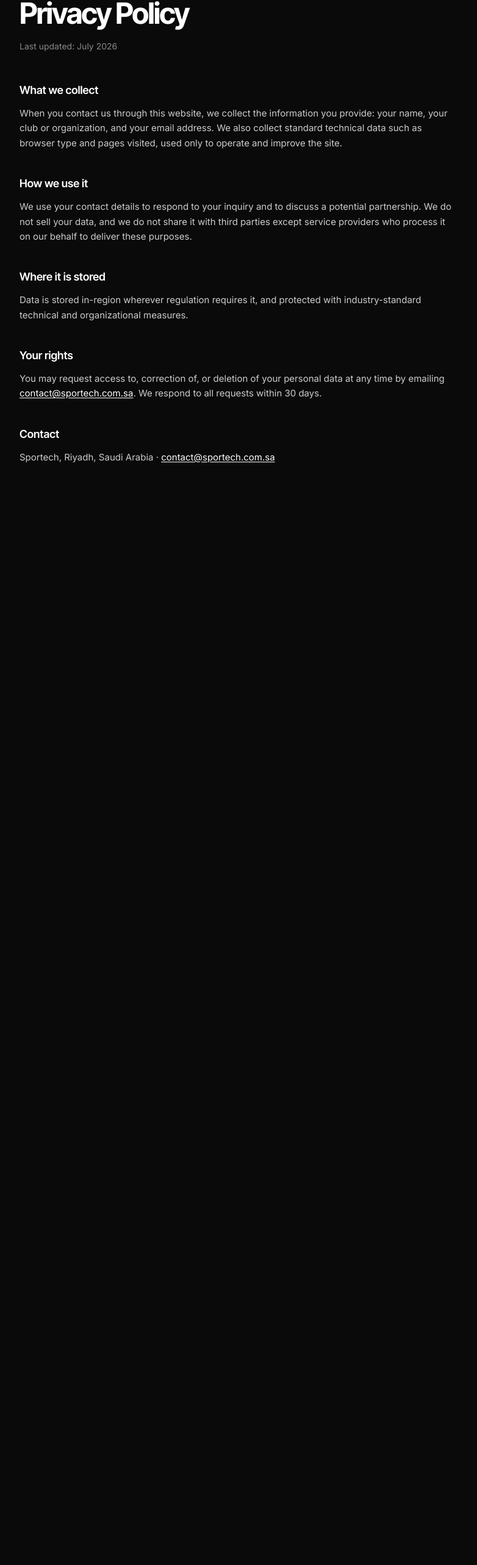
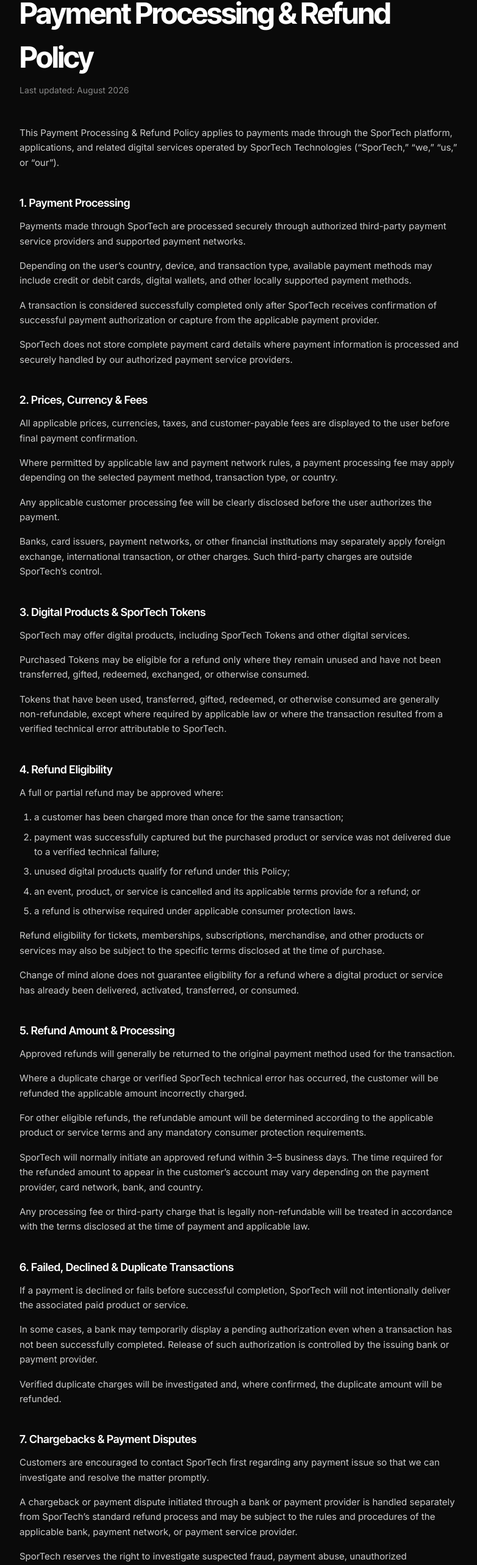
Before and after one commit to bobibcgroup/sportech-landing, a Next.js app: page /privacy in a window 1280 px wide. Shown: the part 166-2732 px from the top of the page at 61% size, without its empty margins (248-1030 px from the left). Before the commit the page ends 1024 px from the top, so only its background shows below. Built offline with nearby package versions, Linux system fonts and the light colour scheme; no server answers.

Commit message:
feat: replace privacy page content with Payment Processing & Refund Policy

```diff
--- a/src/app/privacy/page.tsx
+++ b/src/app/privacy/page.tsx
@@ -2,11 +2,12 @@
 import Link from "next/link";
 
 export const metadata: Metadata = {
-  title: "Privacy Policy",
-  description: "How Sportech collects, uses, and protects your information.",
+  title: "Payment Processing & Refund Policy",
+  description:
+    "How payments are processed through the SporTech platform, and when refunds apply.",
 };
 
-export default function PrivacyPage() {
+export default function PaymentRefundPolicyPage() {
   return (
     <main className="bg-canvas min-h-screen">
       <div className="max-w-3xl mx-auto px-6 py-24">
@@ -15,53 +16,213 @@
         </Link>
 
         <h1 className="text-on-dark font-bold mt-8 mb-2" style={{ fontSize: "clamp(32px, 5vw, 48px)", letterSpacing: "-2px" }}>
-          Privacy Policy
+          Payment Processing &amp; Refund Policy
         </h1>
-        <p className="text-muted text-sm mb-12">Last updated: July 2026</p>
+        <p className="text-muted text-sm mb-12">Last updated: August 2026</p>
 
         <div className="space-y-10 text-body-text text-[15px] leading-relaxed">
           <section>
-            <h2 className="text-on-dark font-semibold text-lg mb-3">What we collect</h2>
             <p>
-              When you contact us through this website, we collect the information you provide: your name,
-              your club or organization, and your email address. We also collect standard technical data
-              such as browser type and pages visited, used only to operate and improve the site.
+              This Payment Processing &amp; Refund Policy applies to payments made through the SporTech
+              platform, applications, and related digital services operated by SporTech Technologies
+              (&ldquo;SporTech,&rdquo; &ldquo;we,&rdquo; &ldquo;us,&rdquo; or &ldquo;our&rdquo;).
             </p>
           </section>
 
           <section>
-            <h2 className="text-on-dark font-semibold text-lg mb-3">How we use it</h2>
+            <h2 className="text-on-dark font-semibold text-lg mb-3">1. Payment Processing</h2>
+            <div className="space-y-4">
               <p>
-              We use your contact details to respond to your inquiry and to discuss a potential partnership.
-              We do not sell your data, and we do not share it with third parties except service providers
-              who process it on our behalf to deliver these purposes.
+                Payments made through SporTech are processed securely through authorized third-party
+                payment service providers and supported payment networks.
               </p>
+              <p>
+                Depending on the user&rsquo;s country, device, and transaction type, available payment
+                methods may include credit or debit cards, digital wallets, and other locally supported
+                payment methods.
+              </p>
+              <p>
+                A transaction is considered successfully completed only after SporTech receives
+                confirmation of successful payment authorization or capture from the applicable payment
+                provider.
+              </p>
+              <p>
+                SporTech does not store complete payment card details where payment information is
+                processed and securely handled by our authorized payment service providers.
+              </p>
+            </div>
           </section>
 
           <section>
-            <h2 className="text-on-dark font-semibold text-lg mb-3">Where it is stored</h2>
+            <h2 className="text-on-dark font-semibold text-lg mb-3">2. Prices, Currency &amp; Fees</h2>
+            <div className="space-y-4">
               <p>
-              Data is stored in-region wherever regulation requires it, and protected with
-              industry-standard technical and organizational measures.
+                All applicable prices, currencies, taxes, and customer-payable fees are displayed to the
+                user before final payment confirmation.
               </p>
+              <p>
+                Where permitted by applicable law and payment network rules, a payment processing fee may
+                apply depending on the selected payment method, transaction type, or country.
+              </p>
+              <p>
+                Any applicable customer processing fee will be clearly disclosed before the user
+                authorizes the payment.
+              </p>
+              <p>
+                Banks, card issuers, payment networks, or other financial institutions may separately
+                apply foreign exchange, international transaction, or other charges. Such third-party
+                charges are outside SporTech&rsquo;s control.
+              </p>
+            </div>
           </section>
 
           <section>
-            <h2 className="text-on-dark font-semibold text-lg mb-3">Your rights</h2>
+            <h2 className="text-on-dark font-semibold text-lg mb-3">3. Digital Products &amp; SporTech Tokens</h2>
+            <div className="space-y-4">
               <p>
-              You may request access to, correction of, or deletion of your personal data at any time by
-              emailing{" "}
-              <a href="mailto:contact@sportech.com.sa" className="text-on-dark underline underline-offset-2">
-                contact@sportech.com.sa
-              </a>
-              . We respond to all requests within 30 days.
+                SporTech may offer digital products, including SporTech Tokens and other digital
+                services.
               </p>
+              <p>
+                Purchased Tokens may be eligible for a refund only where they remain unused and have not
+                been transferred, gifted, redeemed, exchanged, or otherwise consumed.
+              </p>
+              <p>
+                Tokens that have been used, transferred, gifted, redeemed, or otherwise consumed are
+                generally non-refundable, except where required by applicable law or where the
+                transaction resulted from a verified technical error attributable to SporTech.
+              </p>
+            </div>
+          </section>
+
+          <section>
+            <h2 className="text-on-dark font-semibold text-lg mb-3">4. Refund Eligibility</h2>
+            <div className="space-y-4">
+              <p>A full or partial refund may be approved where:</p>
+              <ol className="list-decimal pl-6 space-y-2">
+                <li>a customer has been charged more than once for the same transaction;</li>
+                <li>
+                  payment was successfully captured but the purchased product or service was not
+                  delivered due to a verified technical failure;
+                </li>
+                <li>unused digital products qualify for refund under this Policy;</li>
+                <li>
+                  an event, product, or service is cancelled and its applicable terms provide for a
+                  refund; or
+                </li>
+                <li>a refund is otherwise required under applicable consumer protection laws.</li>
+              </ol>
+              <p>
+                Refund eligibility for tickets, memberships, subscriptions, merchandise, and other
+                products or services may also be subject to the specific terms disclosed at the time of
+                purchase.
+              </p>
+              <p>
+                Change of mind alone does not guarantee eligibility for a refund where a digital product
+                or service has already been delivered, activated, transferred, or consumed.
+              </p>
+            </div>
+          </section>
+
+          <section>
+            <h2 className="text-on-dark font-semibold text-lg mb-3">5. Refund Amount &amp; Processing</h2>
+            <div className="space-y-4">
+              <p>
+                Approved refunds will generally be returned to the original payment method used for the
+                transaction.
+              </p>
+              <p>
+                Where a duplicate charge or verified SporTech technical error has occurred, the customer
+                will be refunded the applicable amount incorrectly charged.
+              </p>
+              <p>
+                For other eligible refunds, the refundable amount will be determined according to the
+                applicable product or service terms and any mandatory consumer protection requirements.
+              </p>
+              <p>
+                SporTech will normally initiate an approved refund within 3&ndash;5 business days. The
+                time required for the refunded amount to appear in the customer&rsquo;s account may vary
+                depending on the payment provider, card network, bank, and country.
+              </p>
+              <p>
+                Any processing fee or third-party charge that is legally non-refundable will be treated
+                in accordance with the terms disclosed at the time of payment and applicable law.
+              </p>
+            </div>
+          </section>
+
+          <section>
+            <h2 className="text-on-dark font-semibold text-lg mb-3">6. Failed, Declined &amp; Duplicate Transactions</h2>
+            <div className="space-y-4">
+              <p>
+                If a payment is declined or fails before successful completion, SporTech will not
+                intentionally deliver the associated paid product or service.
+              </p>
+              <p>
+                In some cases, a bank may temporarily display a pending authorization even when a
+                transaction has not been successfully completed. Release of such authorization is
+                controlled by the issuing bank or payment provider.
+              </p>
+              <p>
+                Verified duplicate charges will be investigated and, where confirmed, the duplicate
+                amount will be refunded.
+              </p>
+            </div>
+          </section>
+
+          <section>
+            <h2 className="text-on-dark font-semibold text-lg mb-3">7. Chargebacks &amp; Payment Disputes</h2>
+            <div className="space-y-4">
+              <p>
+                Customers are encouraged to contact SporTech first regarding any payment issue so that we
+                can investigate and resolve the matter promptly.
+              </p>
+              <p>
+                A chargeback or payment dispute initiated through a bank or payment provider is handled
+                separately from SporTech&rsquo;s standard refund process and may be subject to the rules
+                and procedures of the applicable bank, payment network, or payment service provider.
+              </p>
+              <p>
+                SporTech reserves the right to investigate suspected fraud, payment abuse, unauthorized
+                transactions, or misuse of the refund or chargeback process.
+              </p>
+            </div>
+          </section>
+
+          <section>
+            <h2 className="text-on-dark font-semibold text-lg mb-3">8. How to Request a Refund</h2>
+            <div className="space-y-4">
+              <p>
+                Refund requests should be submitted through SporTech&rsquo;s official customer support
+                channels and should include sufficient information to identify the transaction, including
+                the relevant transaction or order reference where available.
+              </p>
+              <p>
+                SporTech may request additional information reasonably necessary to verify the
+                transaction and determine refund eligibility.
+              </p>
+            </div>
+          </section>
+
+          <section>
+            <h2 className="text-on-dark font-semibold text-lg mb-3">9. Applicable Law</h2>
+            <div className="space-y-4">
+              <p>
+                This Policy applies globally to SporTech services. Where mandatory consumer protection,
+                payment, or refund laws in a customer&rsquo;s jurisdiction provide rights that cannot
+                legally be excluded or restricted, those mandatory rights will apply.
+              </p>
+              <p>
+                SporTech may update this Policy from time to time to reflect changes to its services,
+                payment methods, regulatory requirements, or payment processing arrangements.
+              </p>
+            </div>
           </section>
 
           <section>
             <h2 className="text-on-dark font-semibold text-lg mb-3">Contact</h2>
             <p>
-              Sportech, Riyadh, Saudi Arabia ·{" "}
+              SporTech Technologies, Riyadh, Saudi Arabia ·{" "}
               <a href="mailto:contact@sportech.com.sa" className="text-on-dark underline underline-offset-2">
                 contact@sportech.com.sa
               </a>
--- a/src/components/sections/footer.tsx
+++ b/src/components/sections/footer.tsx
@@ -100,7 +100,7 @@
           <span>&copy; 2026 Sportech. All rights reserved.</span>
           <div className="flex items-center gap-4">
             <a href="/privacy" className="hover:text-on-dark transition-colors duration-200">
-              Privacy Policy
+              Payment &amp; Refund Policy
             </a>
             <span className="text-muted-soft" aria-hidden="true">·</span>
             <a href="/terms" className="hover:text-on-dark transition-colors duration-200">
```
Lines whose indentation alone changed are shown as unchanged.
